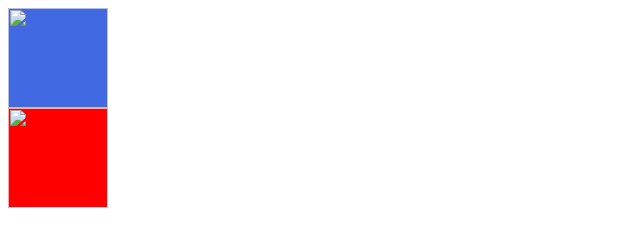
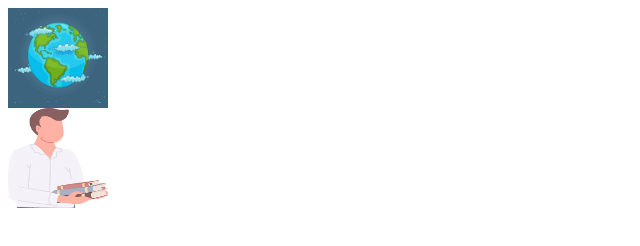
Before and after one commit to hnog1/donghua4, a plain HTML site: page index.html in a window 1280 px wide. Shown: the whole page, without its empty margins (0-640 px from the left). Drawn offline with Linux system fonts and the light colour scheme.

Commit message:
Update index.html

```diff
--- a/index.html
+++ b/index.html
@@ -48,11 +48,11 @@
 		<div class="vistor">
 
 			<span class="hong">访客 visitor</span>
-			<span class="hnog">  <img src="img/1.webp"></span>
+			<span class="hnog">  <img src="https://hnog1.github.io/donghua4/1.webp"></span>
 		</div>
 		<div class="student">
 			<span class="hong">学生 student</span>
-			<span class="hnog"> <img src='img/2.webp'/> </span>
+			<span class="hnog"> <img src='https://hnog1.github.io/donghua4/2.webp'/> </span>
 		</div>
 	</body>
 </html>
```
